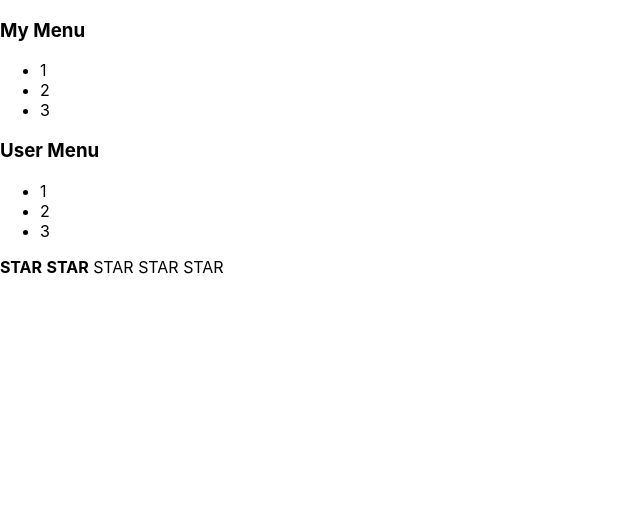
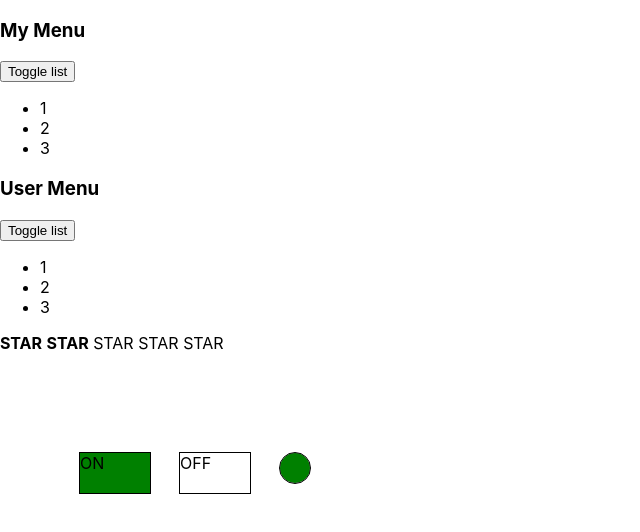
Before and after one commit to nimrab/todolist_easy, a React (Create React App) app: page / in a window 1280 px wide. Shown: the top 532 px of the page, without its empty margins (0-640 px from the left). Built offline with nearby package versions, Linux system fonts and the light colour scheme.

Commit message:
first commit

```diff
--- a/src/App.tsx
+++ b/src/App.tsx
@@ -1,7 +1,8 @@
+import React from "react";
 import './App.css';
-import Accordion from "./components/Accordion/Accordion";
+import {Accordion} from "./components/Accordion/Accordion";
 import {Rating} from "./components/Rating/Rating";
-
+import {OnOff} from './components/OnOff/OnOff';
 
 
 function App() {
@@ -11,10 +12,12 @@ function App() {
             <Accordion title={"User Menu"} collapsed={false}/>
             <Rating value={2}/>
 
+            <OnOff switch={true}/>
+
+
         </>
-    );
+    )
 }
 
 
-
 export default App;
--- a/src/components/Accordion/Accordion.tsx
+++ b/src/components/Accordion/Accordion.tsx
@@ -6,11 +6,12 @@ type AccordionPropsType = {
     collapsed: boolean
 }
 
-function Accordion(props: AccordionPropsType) {
+export const Accordion = (props: AccordionPropsType) => {
 
     return (
         <>
             <AccordionTitle title={props.title}/>
+            <button>Toggle list</button>
             {!props.collapsed && <AccordionBody/>}
             {/*если collapsed false, то смотрм <Ac.Bo.>. Он True. Значение не переключаем, возвращаем false. {false} не отрисуется*/}
             {/*если collapsed true, то смотрм <Ac.Bo.>. Он True. Вернем значение, на котором остановились, те <Ac.Bo.>. Он отобразится */}
--- /dev/null
+++ b/src/components/OnOff/OnOff.module.css
@@ -0,0 +1,44 @@
+.red {
+    width: 70px;
+    height: 40px;
+    background-color: red;
+    outline: 1px solid black;
+    margin-left: 30px;
+}
+.green {
+    width: 70px;
+    height: 40px;
+    background-color: green;
+    outline: 1px solid black;
+    margin-left: 30px;
+}
+
+.diod_red {
+    width: 30px;
+    height: 30px;
+    border-radius: 50%;
+    background-color: red;
+    outline: 1px solid black;
+    margin-left: 30px;
+}
+
+.diod_green {
+    width: 30px;
+    height: 30px;
+    border-radius: 50%;
+    background-color: green;
+    outline: 1px solid black;
+    margin-left: 30px;
+}
+.button {
+    display: flex;
+    margin-top: 100px;
+    margin-left: 50px;
+}
+
+.empty {
+    width: 70px;
+    height: 40px;
+    outline: 1px solid black;
+    margin-left: 30px;
+}
--- /dev/null
+++ b/src/components/OnOff/OnOff.tsx
@@ -0,0 +1,29 @@
+import React from "react";
+import css from './OnOff.module.css';
+
+export type OnOffPropsType = {
+    switch: boolean
+}
+
+export const OnOff: React.FC<OnOffPropsType> = (props) => {
+
+    if (props.switch) {
+        return (
+            <div className={css.button}>
+                <div className={css.green}>ON</div>
+                <div className={css.empty}>OFF</div>
+                <div className={css.diod_green}></div>
+            </div>
+
+        )
+
+    } else {
+        return (
+            <div className={css.button}>
+                <div className={css.empty}>ON</div>
+                <div className={css.red}>OFF</div>
+                <div className={css.diod_red}></div>
+            </div>
+        )
+    }
+}
--- a/src/index.tsx
+++ b/src/index.tsx
@@ -1,4 +1,4 @@
- import React from 'react';
+import React from 'react';
 import ReactDOM from 'react-dom';
 import './index.css';
 import App from './App';
--- a/tsconfig.json
+++ b/tsconfig.json
@@ -18,7 +18,7 @@
     "resolveJsonModule": true,
     "isolatedModules": true,
     "noEmit": true,
-    "jsx": "react-jsx"
+    "jsx": "react"
   },
   "include": [
     "src"
```
